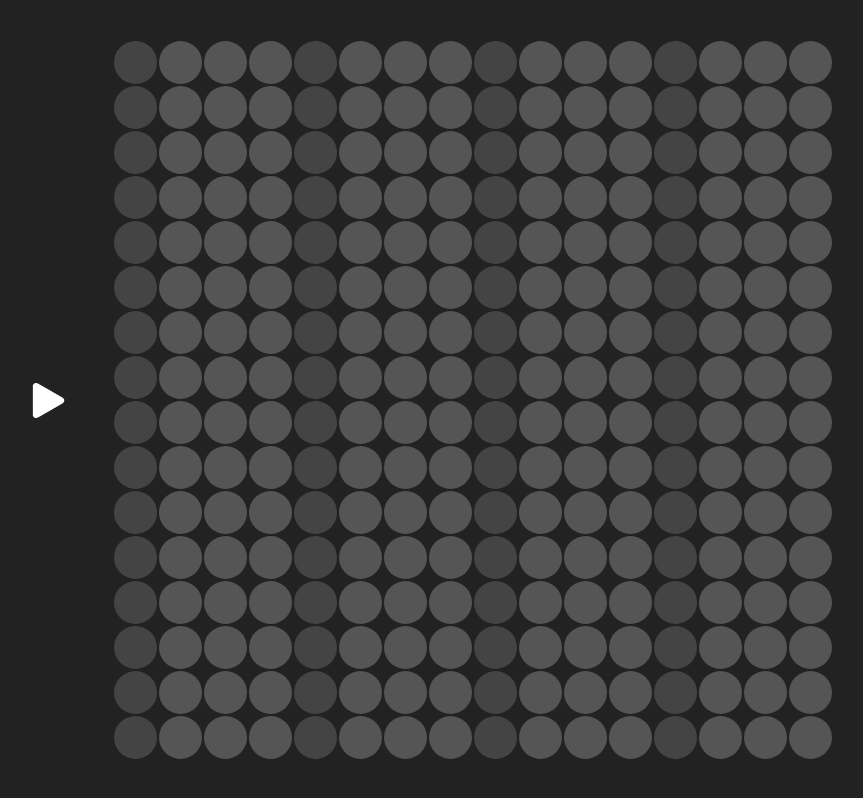
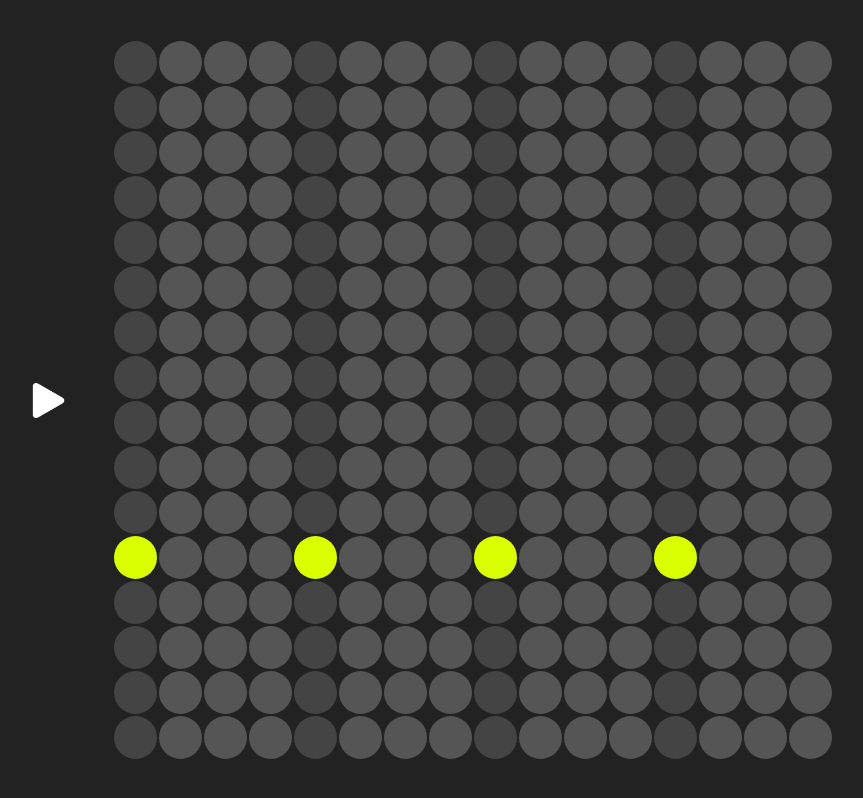
Before and after one commit to 3damp/tune-pad-js, a React (Vite) app: page / in a window 1280 px wide. Shown: the whole page, without its empty margins (232-1095 px from the left). Built offline with nearby package versions, Linux system fonts and the light colour scheme.

Commit message:
default values on load

```diff
--- a/src/App.tsx
+++ b/src/App.tsx
@@ -1,6 +1,6 @@
 import { useState, useEffect, useRef } from 'react'
 import styles from './App.module.css'
-import { BPM, NUM_BEATS, NUM_NOTES } from './constants'
+import { BPM, DEFAULT_ENABLED_BUTTONS, NUM_BEATS, NUM_NOTES } from './constants'
 import Pad from './components/Pad'
 import { pauseIcon, playIcon } from './images'
 import IconButton from './components/IconButton'
@@ -18,18 +18,15 @@ for (let i = -24; i <= 24; i++) {
 function App() {
   const [audioCtx] = useState(() => new AudioContext())
   const [isPlaying, setIsPlaying] = useState(false)
-  const [currentBeat, setCurrentBeat] = useState(0)
+  const [currentBeat, setCurrentBeat] = useState(-1)
   const [enabledButtons, setEnabledButtons] = useState<boolean[][]>(
-    Array(NUM_BEATS)
-      .fill(0)
-      .map(() => Array(NUM_NOTES).fill(false))
+    DEFAULT_ENABLED_BUTTONS
   )
-  const enabledRef = useRef(enabledButtons)
+  const enabledButtonsRef = useRef(enabledButtons)
   const intervalRef = useRef<ReturnType<typeof setInterval> | null>(null)
 
-  // Keep enabledRef in sync with enabled
   useEffect(() => {
-    enabledRef.current = enabledButtons
+    enabledButtonsRef.current = enabledButtons
   }, [enabledButtons])
 
   const playSound = (index: number = 0) => {
@@ -66,7 +63,7 @@ function App() {
     intervalRef.current = setInterval(
       () => {
         setCurrentBeat(index)
-        const currentEnabled = enabledRef.current[index]
+        const currentEnabled = enabledButtonsRef.current[index]
         for (let noteIndex = 0; noteIndex < NUM_NOTES; noteIndex++) {
           if (currentEnabled[noteIndex]) {
             playSound(noteIndex)
--- a/src/constants.ts
+++ b/src/constants.ts
@@ -1,3 +1,11 @@
 export const NUM_BEATS = 16
 export const NUM_NOTES = 16
 export const BPM = 120 // Beats per minute
+
+export const DEFAULT_ENABLED_BUTTONS: boolean[][] = Array.from(
+  { length: NUM_BEATS },
+  () => Array.from({ length: NUM_NOTES }, () => false)
+)
+for (let i = 0; i < NUM_BEATS; i += 4) {
+  DEFAULT_ENABLED_BUTTONS[i][4] = true // Enable first note on every 4th beat
+}
```
